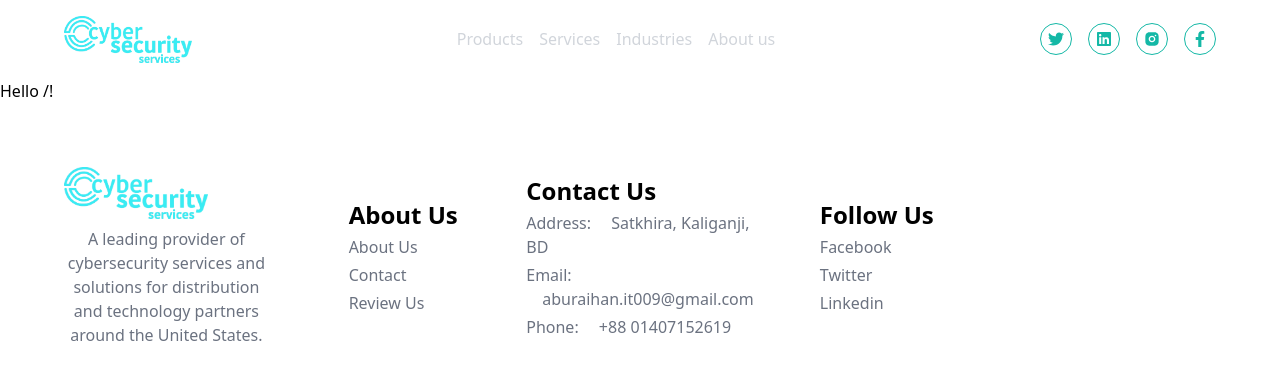
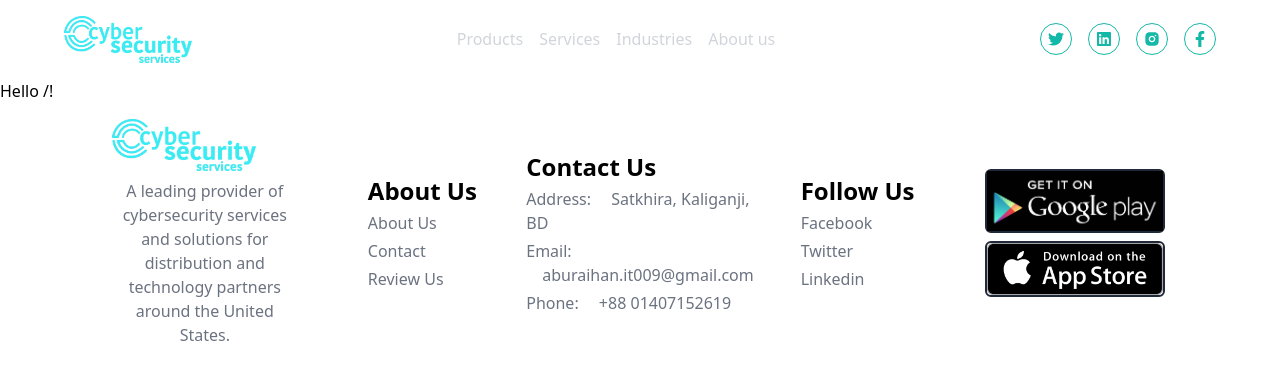
Before and after one commit to lukasolsen/cybersec, a React (Vite) app: page / in a window 1280 px wide. Shown: the top 380 px of the page. Built offline with nearby package versions, Linux system fonts and the light colour scheme.

Commit message:
Added images and sosial card

```diff
--- a/src/components/Footer.tsx
+++ b/src/components/Footer.tsx
@@ -1,4 +1,5 @@
 import { Link } from "@tanstack/react-router";
+import { SosialCard } from "./SosialCard";
 
 type Fields = {
   title: string;
@@ -65,8 +66,13 @@ export const Footer: React.FC = () => {
     },
   ];
 
+  const sosials = [
+    { link: "https://google.com", img: "/google_play.jpg" },
+    { link: "https://apple.com", img: "/app_store.png" },
+  ];
+
   return (
-    <div className="p-16 w-full">
+    <div className="p-4 px-28 w-full">
       <div className="grid grid-cols-5 w-full gap-8">
         <div className="flex flex-col gap-2 items-start justify-center">
           <img
@@ -105,6 +111,12 @@ export const Footer: React.FC = () => {
             </div>
           </div>
         ))}
+
+        <div className="flex flex-col gap-2 justify-center items-center">
+          {sosials.map((sosial) => (
+            <SosialCard image={sosial.img} link={sosial.link} />
+          ))}
+        </div>
       </div>
     </div>
   );
--- /dev/null
+++ b/src/components/SosialCard.tsx
@@ -0,0 +1,15 @@
+type Props = {
+  image: string;
+  link: string;
+};
+
+export const SosialCard: React.FC<Props> = ({ image, link }) => {
+  return (
+    <a
+      className="border-2 border-gray-800 rounded-md dark:hover:border-teal-800 transition-all duration-300"
+      href={link}
+    >
+      <img src={image} className="max-w-44" alt="sosial card" />
+    </a>
+  );
+};
```
Also changed, not shown: public/app_store.png (added), public/google_play.jpg (added).
